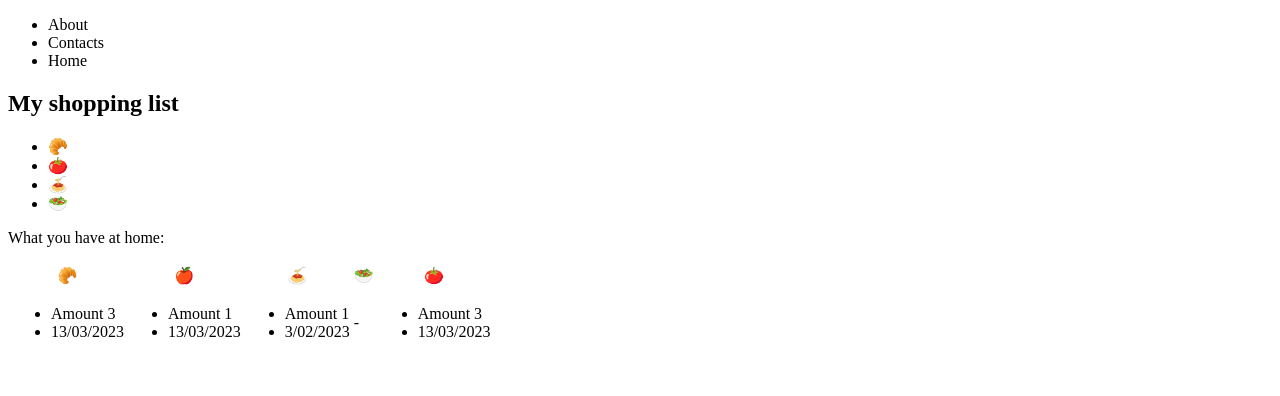
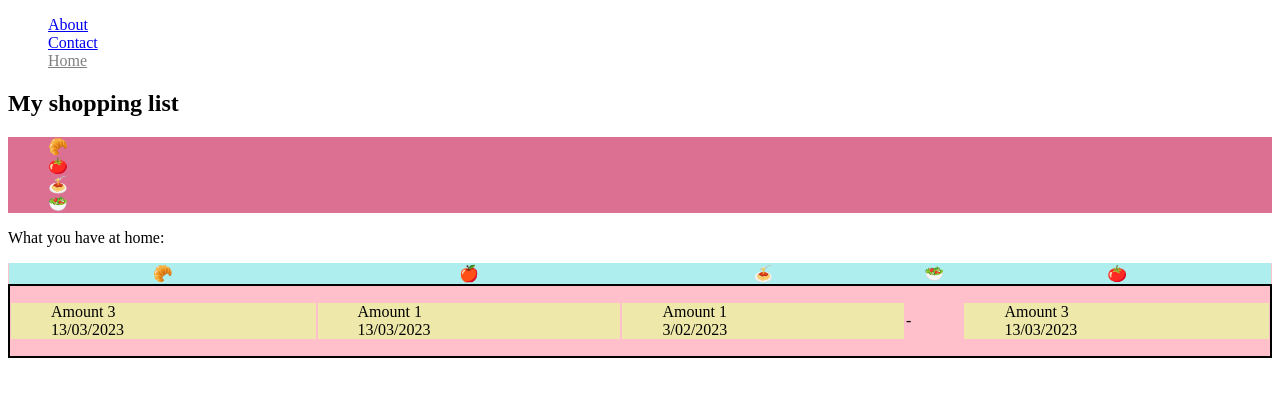
Before and after one commit to giuliatalamonti/ufs08, a plain HTML site: page 2/2-index.html in a window 1280 px wide. Drawn offline with Linux system fonts and the light colour scheme.

Commit message:
adds solution

```diff
--- a/2/2-css.css
+++ b/2/2-css.css
@@ -0,0 +1,33 @@
+* {
+    box-sizing: border-box;
+    list-style: none;
+}
+
+section ul {
+    background-color: palevioletred;
+}
+
+section table ul {
+    background-color: palegoldenrod;
+}
+
+table > tbody > tr > th {
+    background-color: paleturquoise;
+}
+
+table {
+    border-collapse: collapse;
+    width: 100%;
+}
+
+tr + tr {
+    border: 2px solid black;
+}
+
+section ~ section {
+    background-color: pink;
+}
+
+a[href^='http'] {
+    color: gray;
+}
--- a/2/2-index.html
+++ b/2/2-index.html
@@ -17,9 +17,11 @@
     <body>
         <nav>
             <ul>
-                <li>About</li>
-                <li>Contacts</li>
-                <li>Home</li>
+                <li><a href="#">About</a></li>
+                <li><a href="#">Contact</a></li>
+                <li>
+                    <a href="https://google.com">Home</a>
+                </li>
             </ul>
         </nav>
         <header></header>
```
